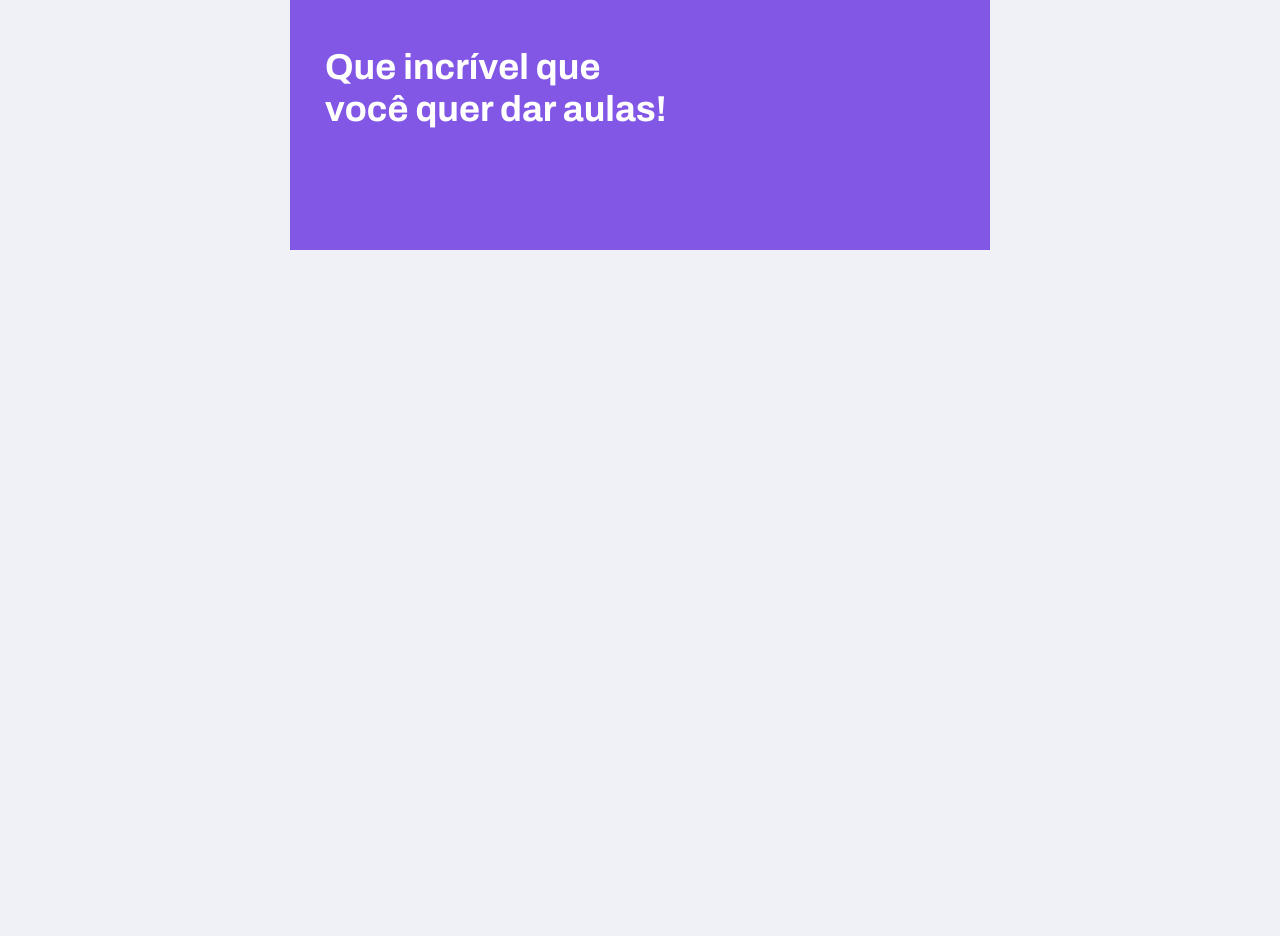
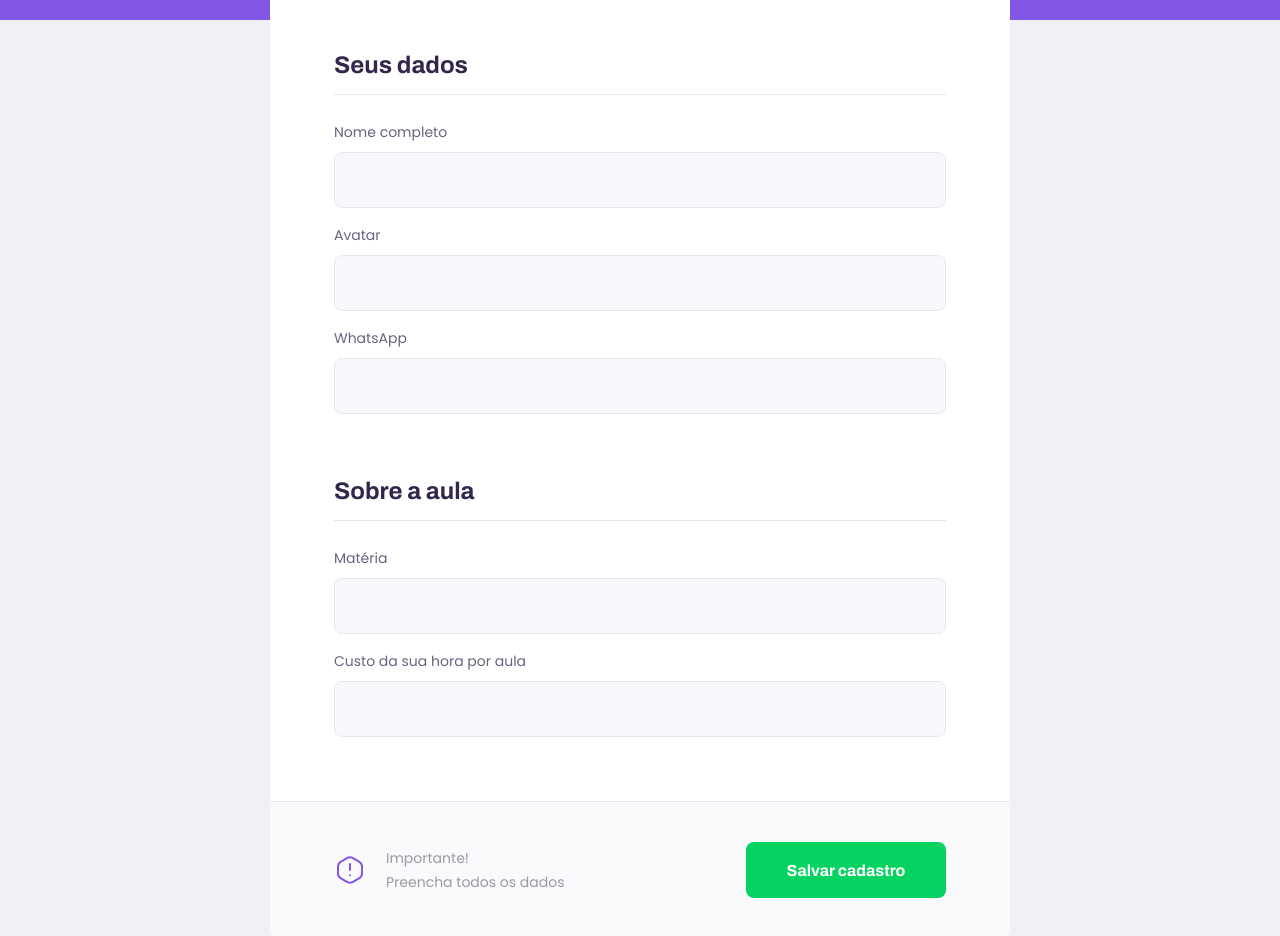
Before and after one commit to muNeves3/Next-Level-Week-2, a React (Create React App) app: page /give-classes in a window 1280 px wide. Shown: the part 320-1256 px from the top of the page. Before the commit the page ends 800 px from the top, so only its background shows below. Built offline with nearby package versions, Linux system fonts and the light colour scheme.

Commit message:
making the form for teachers

```diff
--- a/src/pages/TeacherForm/index.tsx
+++ b/src/pages/TeacherForm/index.tsx
@@ -1,11 +1,45 @@
 import React from "react";
 
 import PageHeader from "../../Components/PageHeader";
+import Input from "../../Components/Input";
+
+import wariningIcon from "../../assets/images/icons/warning.svg";
+
+import "./styles.css";
 
 function TeacherForm() {
   return (
     <div id="page-teacher-form" className="container">
-      <PageHeader title="Que incrível que você quer dar aulas!" />
+      <PageHeader
+        title="Que incrível que você quer dar aulas!"
+        description="O primeiro passo é preencher esse formulário de inscrição"
+      />
+
+      <main>
+        <fieldset>
+          <legend>Seus dados</legend>
+
+          <Input name="name" label="Nome completo" />
+          <Input name="avatar" label="Avatar" />
+          <Input name="whatsapp" label="WhatsApp" />
+        </fieldset>
+
+        <fieldset>
+          <legend>Sobre a aula</legend>
+
+          <Input name="subject" label="Matéria" />
+          <Input name="cost" label="Custo da sua hora por aula" />
+        </fieldset>
+
+        <footer>
+          <p>
+            <img src={wariningIcon} alt="Aviso importante" />
+            Importante! <br />
+            Preencha todos os dados
+          </p>
+          <button type="button">Salvar cadastro</button>
+        </footer>
+      </main>
     </div>
   );
 }
--- /dev/null
+++ b/src/pages/TeacherForm/styles.css
@@ -0,0 +1,110 @@
+#page-teacher-form {
+  width: 100vw;
+  height: 100vh;
+}
+
+#page-header .page-header .header-content {
+  margin-bottom: 6.4rem;
+}
+
+#page-teacher-form main {
+  background: var(--color-box-base);
+  width: 100%;
+  max-width: 74rem;
+  border-radius: 0.8rem;
+  margin: -3.2rem auto 3.2rem;
+  padding-top: 6.4rem;
+  overflow: hidden;
+}
+
+#page-teacher-form main fieldset {
+  border: 0;
+  padding: 0 2.4rem;
+}
+
+#page-teacher-form main fieldset + fieldset {
+  margin-top: 6.4rem;
+}
+
+#page-teacher-form main fieldset legend {
+  font: 700 2.4rem Archivo;
+  color: var(--color-text-title);
+  margin-bottom: 2.4rem;
+  display: flex;
+  align-items: center;
+  justify-content: space-between;
+  width: 100%;
+  padding-bottom: 1.6rem;
+  border-bottom: 1px solid var(--color-line-in-white);
+}
+
+#page-teacher-form footer {
+  padding: 4rem 2.4rem;
+  background: var(--color-box-footer);
+  border-top: 1px solid var(--color-line-in-white);
+  margin-top: 6.4rem;
+}
+
+#page-teacher-form footer p {
+  display: flex;
+  align-items: center;
+  justify-content: center;
+  font-size: 1.4rem;
+  line-height: 2.4rem;
+  color: var(--color-text-complement);
+}
+
+#page-teacher-form footer p img {
+  margin-right: 2rem;
+}
+
+#page-teacher-form footer button {
+  width: 100%;
+  height: 5.6rem;
+  background: var(--color-secundary);
+  color: var(--color-button-text);
+  border: 0;
+  border-radius: 0.8rem;
+  cursor: pointer;
+  font: 700 1.6rem Archivo;
+  display: flex;
+  align-items: center;
+  justify-content: center;
+  text-decoration: none;
+  transition: background-color 0.2s;
+  margin-top: 3.2rem;
+}
+
+#page-teacher-form footer button:hover {
+  background: var(--color-secundary-dark);
+}
+
+@media (min-width: 700px) {
+  #page-teacher-form {
+    max-width: 100vw;
+  }
+
+  #page-teacher-form .page-header .header-content {
+    margin-bottom: 0;
+  }
+
+  #page-teacher-form main fieldset {
+    padding: 0 6.4rem;
+  }
+
+  #page-teacher-form main footer {
+    padding: 4rem 6.4rem;
+    display: flex;
+    align-items: center;
+    justify-content: space-between;
+  }
+
+  #page-teacher-form main footer p {
+    justify-content: space-between;
+  }
+
+  #page-teacher-form main footer button {
+    width: 20rem;
+    margin-top: 0;
+  }
+}
```
